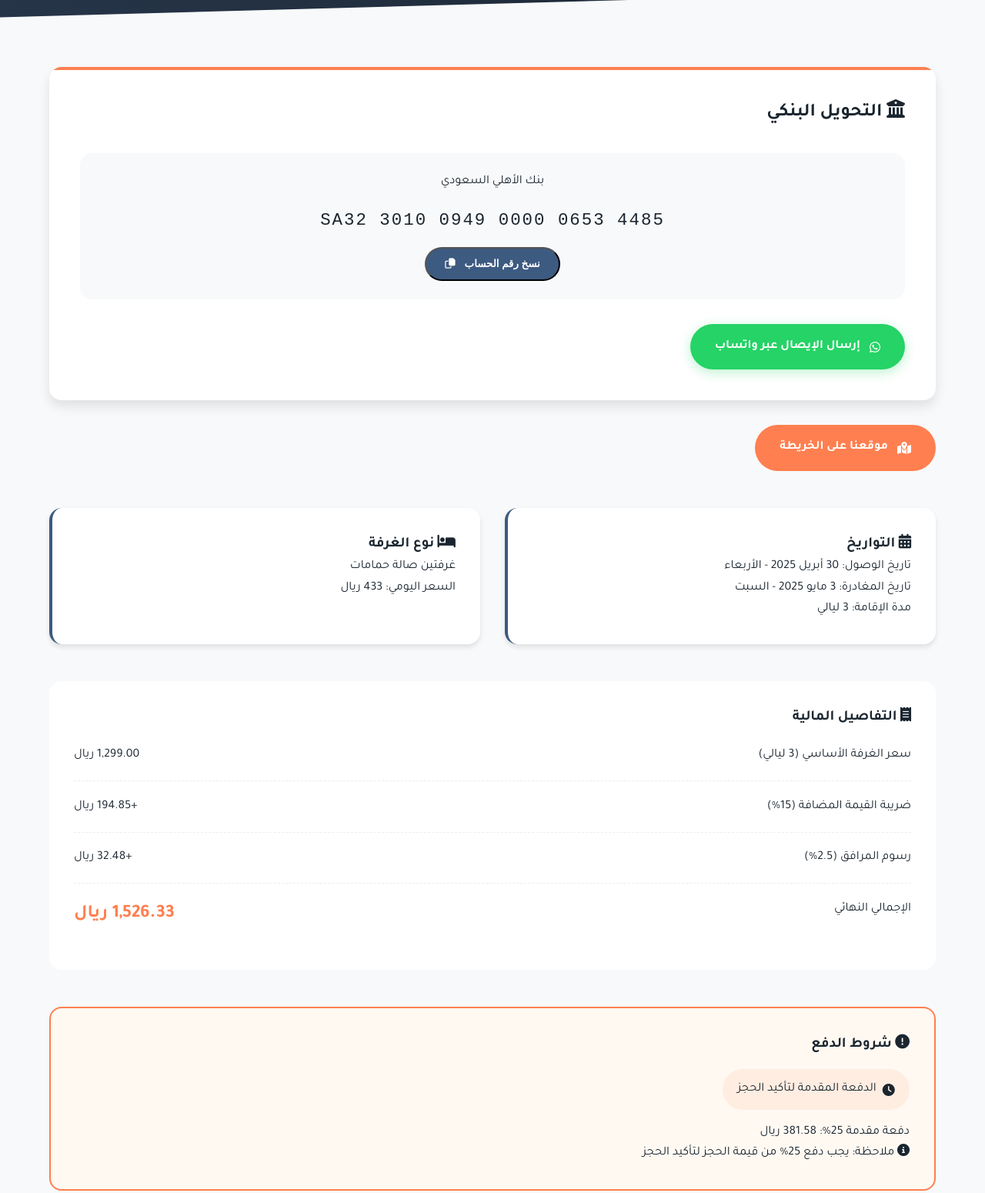
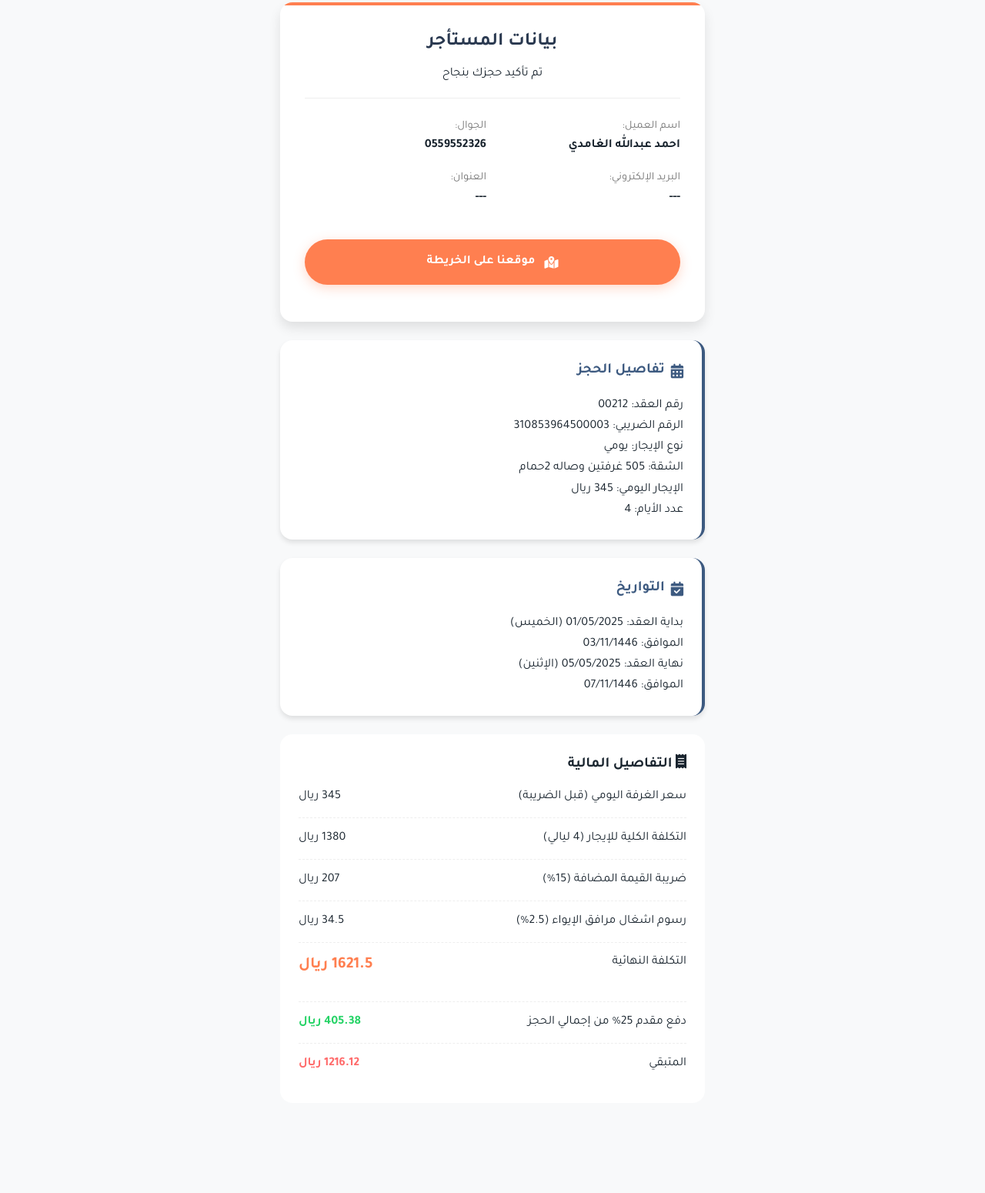
Before and after one commit to modather13579/ideahotel-booking, a plain HTML site: page index.html in a window 1280 px wide. Shown: the part 331-1881 px from the top of the page at 77% size. After the commit the page ends 1788 px from the top, so only its background shows below. Drawn offline with Linux system fonts and the light colour scheme.

Commit message:
index.html

```diff
--- a/index.html
+++ b/index.html
@@ -36,7 +36,7 @@
         }
 
         .container {
-            max-width: 1200px;
+            max-width: 600px;
             margin: 0 auto;
             padding: 0 24px;
         }
@@ -45,9 +45,9 @@
         .hero-section {
             background: var(--gradient-bg);
             color: white;
-            padding: 4rem 0;
+            padding: 3rem 0;
             clip-path: polygon(0 0, 100% 0, 100% 90%, 0 100%);
-            margin-bottom: 4rem;
+            margin-bottom: 2rem;
         }
 
         .hotel-brand {
@@ -56,8 +56,8 @@
         }
 
         .hotel-logo {
-            width: 120px;
-            height: 120px;
+            width: 100px;
+            height: 100px;
             background: rgba(255, 255, 255, 0.1);
             border-radius: 50%;
             margin: 0 auto 1.5rem;
@@ -69,22 +69,22 @@
         }
 
         .hotel-logo i {
-            font-size: 3.5rem;
+            font-size: 3rem;
             color: var(--accent-color);
         }
 
-        /* Payment Section */
-        .bank-transfer-card {
+        /* Booking Card */
+        .booking-card {
             background: white;
             border-radius: var(--border-radius);
-            padding: 2.5rem;
-            margin: 2rem 0;
+            padding: 2rem;
+            margin: 1.5rem 0;
             box-shadow: var(--shadow-md);
             position: relative;
             overflow: hidden;
         }
 
-        .bank-transfer-card::before {
+        .booking-card::before {
             content: "";
             position: absolute;
             top: 0;
@@ -94,28 +94,46 @@
             background: var(--accent-color);
         }
 
-        .iban-display {
-            background: var(--light);
-            padding: 1.5rem;
-            border-radius: var(--border-radius);
-            margin: 2rem 0;
-            direction: ltr;
+        .booking-header {
             text-align: center;
-            position: relative;
+            margin-bottom: 1.5rem;
+            padding-bottom: 1rem;
+            border-bottom: 1px solid #eee;
         }
 
-        .iban-number {
-            font-family: 'Courier New', monospace;
-            font-size: 1.4rem;
-            letter-spacing: 2px;
+        .booking-header h2 {
+            color: var(--primary-color);
+            margin-bottom: 0.5rem;
+        }
+
+        /* Guest Info */
+        .guest-info {
+            display: grid;
+            grid-template-columns: 1fr 1fr;
+            gap: 1rem;
+            margin-bottom: 1.5rem;
+        }
+
+        .info-item {
+            display: flex;
+            flex-direction: column;
+        }
+
+        .info-label {
+            font-size: 0.9rem;
+            color: #777;
+        }
+
+        .info-value {
+            font-weight: 600;
             color: var(--dark);
-            margin: 1rem 0;
         }
 
         /* Action Buttons */
         .action-btn {
             display: inline-flex;
             align-items: center;
+            justify-content: center;
             gap: 12px;
             padding: 1rem 2rem;
             border-radius: 50px;
@@ -124,102 +142,86 @@
             text-decoration: none;
             position: relative;
             overflow: hidden;
-        }
-
-        .whatsapp-btn {
-            background: var(--success-color);
-            color: white;
-            box-shadow: 0 4px 15px rgba(37, 211, 102, 0.3);
+            width: 100%;
+            margin: 1rem 0;
         }
 
         .map-btn {
             background: var(--accent-color);
             color: white;
+            box-shadow: 0 4px 15px rgba(255, 127, 80, 0.3);
         }
 
-        .copy-btn {
-            background: var(--secondary-color);
-            color: white;
-            padding: 0.8rem 1.5rem;
+        .map-btn:hover {
+            transform: translateY(-3px);
+            box-shadow: 0 6px 20px rgba(255, 127, 80, 0.4);
         }
 
         /* Booking Details */
         .details-grid {
             display: grid;
-            grid-template-columns: repeat(auto-fit, minmax(300px, 1fr));
-            gap: 2rem;
-            margin: 3rem 0;
+            grid-template-columns: 1fr;
+            gap: 1.5rem;
+            margin: 1.5rem 0;
         }
 
         .detail-card {
             background: white;
-            padding: 2rem;
+            padding: 1.5rem;
             border-radius: var(--border-radius);
             box-shadow: var(--shadow-sm);
-            border-left: 4px solid var(--secondary-color);
+            border-right: 4px solid var(--secondary-color);
             transition: var(--transition);
         }
 
         .detail-card:hover {
-            transform: translateY(-5px);
+            transform: translateY(-3px);
             box-shadow: var(--shadow-md);
+        }
+
+        .detail-card h3 {
+            display: flex;
+            align-items: center;
+            gap: 0.5rem;
+            margin-bottom: 1rem;
+            color: var(--secondary-color);
         }
 
         /* Price Breakdown */
         .price-timeline {
             background: white;
             border-radius: var(--border-radius);
-            padding: 2rem;
-            margin: 2rem 0;
+            padding: 1.5rem;
+            margin: 1.5rem 0;
             position: relative;
         }
 
         .timeline-item {
             display: flex;
             justify-content: space-between;
-            padding: 1.2rem 0;
+            padding: 0.8rem 0;
             border-bottom: 1px dashed #eee;
         }
 
         .total-price {
             color: var(--accent-color);
-            font-size: 1.5rem;
+            font-size: 1.3rem;
             font-weight: 700;
         }
 
-        /* Payment Conditions */
-        .conditions-card {
-            background: #FFF9F2;
-            border-radius: var(--border-radius);
-            padding: 2rem;
-            margin: 3rem 0;
-            border: 2px solid var(--accent-color);
-        }
-
-        .condition-badge {
-            display: inline-flex;
-            align-items: center;
-            gap: 8px;
-            padding: 0.8rem 1.2rem;
-            border-radius: 30px;
-            background: rgba(255, 127, 80, 0.1);
-            color: var (--accent-color);
-            margin: 1rem 0;
+        .highlight-red {
+            color: var(--accent-color);
+            font-weight: 600;
         }
 
         /* Responsive Design */
         @media (max-width: 768px) {
-            .hero-section {
-                padding: 3rem 0;
+            .container {
+                padding: 0 16px;
             }
 
-            .iban-number {
-                font-size: 1.1rem;
-            }
-
-            .action-btn {
-                width: 100%;
-                justify-content: center;
+            .guest-info {
+                grid-template-columns: 1fr;
             }
         }
 
@@ -227,19 +229,6 @@
             0% { transform: scale(0.98); }
             50% { transform: scale(1.02); }
             100% { transform: scale(0.98); }
-        }
-
-        .toast {
-            position: fixed;
-            bottom: 30px;
-            left: 50%;
-            transform: translateX(-50%);
-            background: rgba(0, 0, 0, 0.9);
-            color: white;
-            padding: 1rem 2rem;
-            border-radius: 50px;
-            display: none;
-            backdrop-filter: blur(5px);
         }
     </style>
 </head>
@@ -257,50 +246,59 @@
     </header>
 
     <div class="container">
-        <!-- تحويل بنكي -->
-        <section class="bank-transfer-card">
-            <h2><i class="fas fa-university"></i> التحويل البنكي</h2>
-            <div class="iban-display">
-                <p>بنك الأهلي السعودي</p>
-                <div class="iban-number">SA32 3010 0949 0000 0653 4485</div>
-                <button class="action-btn copy-btn" onclick="copyAccountNumber()">
-                    <i class="far fa-copy"></i>
-                    نسخ رقم الحساب
-                </button>
+        <!-- بطاقة الحجز -->
+        <section class="booking-card">
+            <div class="booking-header">
+                <h2>بيانات المستأجر</h2>
+                <p>تم تأكيد حجزك بنجاح</p>
             </div>
 
-            <div class="text-center">
-                <input type="file" id="receiptUpload" hidden accept=".pdf">
-                <a href="#" class="action-btn whatsapp-btn" onclick="document.getElementById('receiptUpload').click()">
-                    <i class="fab fa-whatsapp"></i>
-                    إرسال الإيصال عبر واتساب
-                </a>
+            <div class="guest-info">
+                <div class="info-item">
+                    <span class="info-label">اسم العميل:</span>
+                    <span class="info-value">احمد عبدالله الغامدي</span>
+                </div>
+                <div class="info-item">
+                    <span class="info-label">الجوال:</span>
+                    <span class="info-value">0559552326</span>
+                </div>
+                <div class="info-item">
+                    <span class="info-label">البريد الإلكتروني:</span>
+                    <span class="info-value">---</span>
+                </div>
+                <div class="info-item">
+                    <span class="info-label">العنوان:</span>
+                    <span class="info-value">---</span>
+                </div>
             </div>
-        </section>
 
-        <!-- موقع الخريطة -->
-        <div class="text-center">
+            <!-- موقع الخريطة -->
             <a href="https://maps.app.goo.gl/puSBzC4wMaQpkctR7?g_st=com.google.maps.preview.copy"
                class="action-btn map-btn"
                target="_blank">
                <i class="fas fa-map-marked-alt"></i>
                موقعنا على الخريطة
             </a>
-        </div>
+        </section>
 
         <!-- تفاصيل الحجز -->
         <div class="details-grid">
             <div class="detail-card">
-                <h3><i class="fas fa-calendar-alt"></i> التواريخ</h3>
-                <p>تاريخ الوصول: 30 أبريل 2025 - الأربعاء</p>
-                <p>تاريخ المغادرة: 3 مايو 2025 - السبت</p>
-                <div class="highlight-red">مدة الإقامة: 3 ليالي</div>
+                <h3><i class="fas fa-calendar-alt"></i> تفاصيل الحجز</h3>
+                <p>رقم العقد: 00212</p>
+                <p>الرقم الضريبي: 310853964500003</p>
+                <p>نوع الإيجار: يومي</p>
+                <p>الشقة: 505 غرفتين وصاله 2حمام</p>
+                <p>الإيجار اليومي: 345 ريال</p>
+                <p>عدد الأيام: 4</p>
             </div>
 
             <div class="detail-card">
-                <h3><i class="fas fa-bed"></i> نوع الغرفة</h3>
-                <p>غرفتين صالة حمامات</p>
-                <p>السعر اليومي: <span class="highlight-red">433 ريال</span></p>
+                <h3><i class="fas fa-calendar-check"></i> التواريخ</h3>
+                <p>بداية العقد: 01/05/2025 (الخميس)</p>
+                <p>الموافق: 03/11/1446</p>
+                <p>نهاية العقد: 05/05/2025 (الإثنين)</p>
+                <p>الموافق: 07/11/1446</p>
             </div>
         </div>
 
@@ -308,60 +306,34 @@
         <div class="price-timeline">
             <h3><i class="fas fa-receipt"></i> التفاصيل المالية</h3>
             <div class="timeline-item">
-                <span>سعر الغرفة الأساسي (3 ليالي)</span>
-                <span>1,299.00 ريال</span>
+                <span>سعر الغرفة اليومي (قبل الضريبة)</span>
+                <span>345 ريال</span>
+            </div>
+            <div class="timeline-item">
+                <span>التكلفة الكلية للإيجار (4 ليالي)</span>
+                <span>1380 ريال</span>
             </div>
             <div class="timeline-item">
                 <span>ضريبة القيمة المضافة (15%)</span>
-                <span>+194.85 ريال</span>
+                <span>207 ريال</span>
             </div>
             <div class="timeline-item">
-                <span>رسوم المرافق (2.5%)</span>
-                <span>+32.48 ريال</span>
+                <span>رسوم اشغال مرافق الإيواء (2.5%)</span>
+                <span>34.5 ريال</span>
             </div>
             <div class="timeline-item" style="border-bottom: none;">
-                <span>الإجمالي النهائي</span>
-                <span class="total-price">1,526.33 ريال</span>
+                <span>التكلفة النهائية</span>
+                <span class="total-price">1621.5 ريال</span>
             </div>
-        </div>
-
-        <!-- شروط الدفع -->
-        <div class="conditions-card">
-            <h3><i class="fas fa-exclamation-circle"></i> شروط الدفع</h3>
-
-            <div class="condition-badge">
-                <i class="fas fa-clock"></i>
-                <span>الدفعة المقدمة لتأكيد الحجز</span>
+            <div class="timeline-item" style="border-top: 1px dashed #eee; margin-top: 1rem;">
+                <span>دفع مقدم 25% من إجمالي الحجز</span>
+                <span style="color: var(--success-color); font-weight: 600;">405.38 ريال</span>
             </div>
-            <p>دفعة مقدمة 25%: <span class="highlight-red">381.58 ريال</span></p>
-
-            <div class="important-note">
-                <i class="fas fa-info-circle"></i>
-                ملاحظة: يجب دفع 25% من قيمة الحجز لتأكيد الحجز
+            <div class="timeline-item" style="border-bottom: none;">
+                <span>المتبقي</span>
+                <span style="color: var(--warning-color); font-weight: 600;">1216.12 ريال</span>
             </div>
         </div>
     </div>
-
-    <div class="toast" id="toast">تم نسخ رقم الحساب بنجاح!</div>
-
-    <script>
-        function copyAccountNumber() {
-            const text = 'SA3230100949000006534485';
-            navigator.clipboard.writeText(text);
-
-            const toast = document.getElementById('toast');
-            toast.style.display = 'block';
-            setTimeout(() => {
-                toast.style.display = 'none';
-            }, 2000);
-        }
-
-        document.getElementById('receiptUpload').addEventListener('change', function(e) {
-            const file = e.target.files[0];
-            if (file) {
-                window.open(`https://wa.me/966552978698?text=إليك إيصال الدفع للحجز`, '_blank');
-            }
-        });
-    </script>
 </body>
 </html>
```
